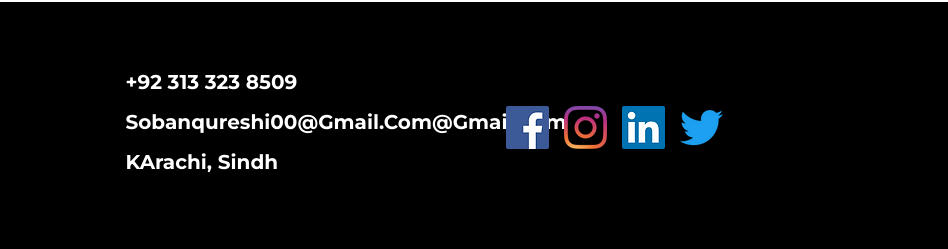
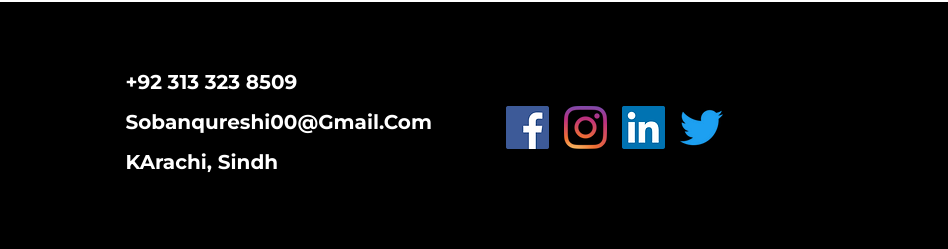
Before and after one commit to MuhammadSoban32/portfolio, a plain HTML site: page index.html in a window 1280 px wide. Shown: the part 3985-4234 px from the top of the page, 332-1280 px from the left. Drawn offline with nearby package versions, Linux system fonts and the light colour scheme; grey boxes are pictures that could not be loaded.

Commit message:
git commit -m "change email"

```diff
--- a/index.html
+++ b/index.html
@@ -346,7 +346,7 @@
             </div>
             <div class="col-lg-4 col-sm-6 mb-5 mb-lg-0">
                 <h5><a href="#">+92 313 323 8509</a></h5>
-                <h5><a href="#">sobanqureshi00@gmail.com@gmail.com</a></h5>
+                <h5><a href="#">sobanqureshi00@gmail.com</a></h5>
                 <h5>KArachi, Sindh </h5>
             </div>
             <div class="col-lg-4 col-sm-6 mb-5 mb-lg-0" id="contact_us">
```
